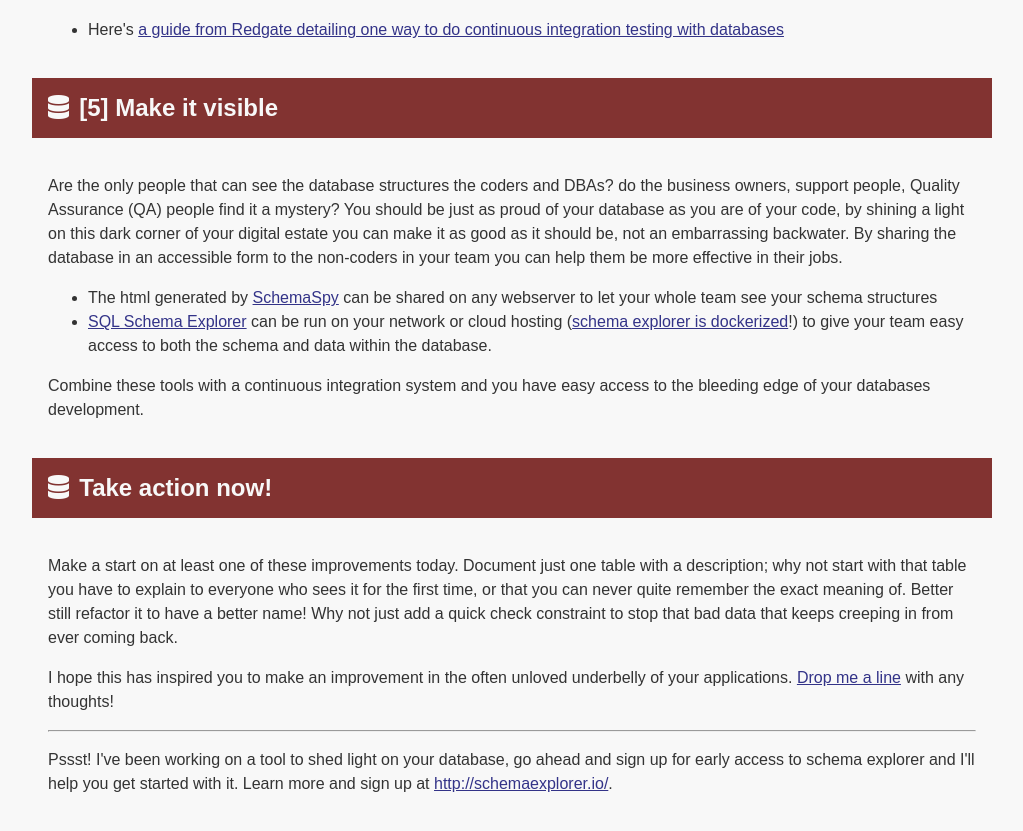
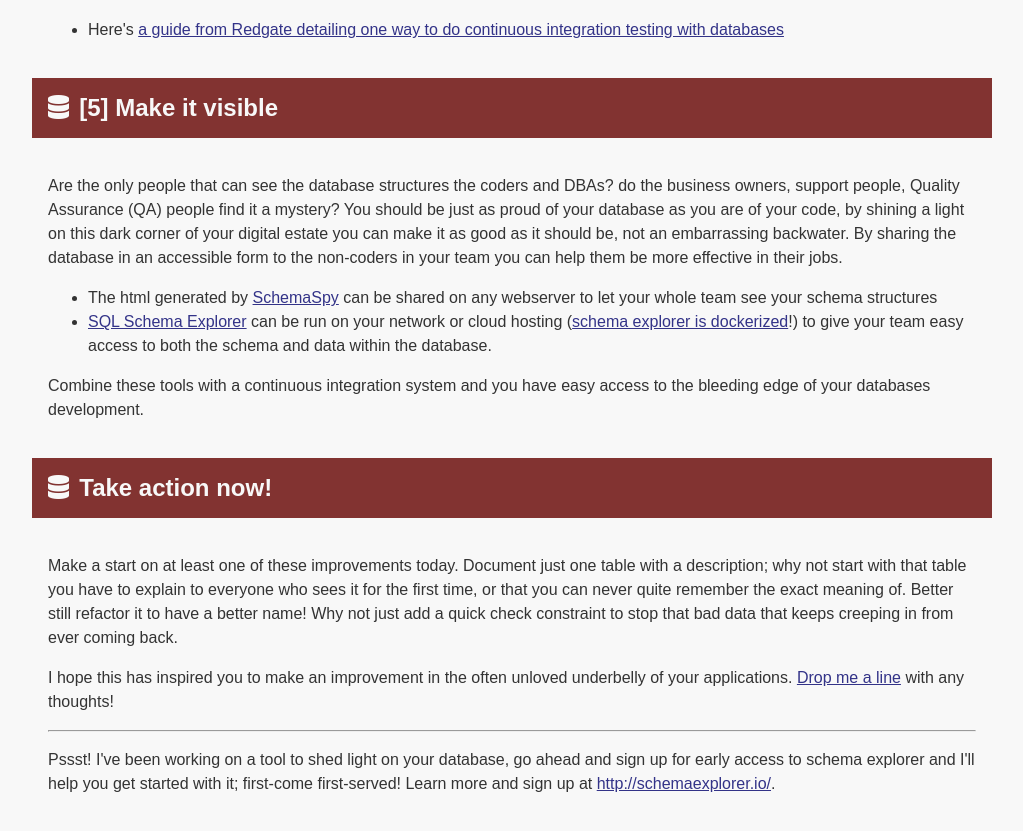
Before and after one commit to timabell/schema-explorer, a Jekyll site: the page built from articles/make-your-database-better.html, in a window 1280 px wide and 900 px high, scrolled down 1483 px. Shown: the top 831 px of the window, without its empty margins (128-1151 px from the left). Built offline with Jekyll 4.4.1, drawn with Linux system fonts in a browser that asks for light colours; nearby versions of some CDN libraries.

Commit message:
First come first served

```diff
--- a/_layouts/default.html
+++ b/_layouts/default.html
@@ -27,14 +27,15 @@
 
 	{{content}}
 
-	<footer>
-	  <hr/>
+<footer>
+
+<hr/>
 <p>Pssst! I've been working on a tool to shed light on your database, go ahead
   and sign up for early access to schema explorer and I'll help you get started
-  with it. Learn more and sign up at <a href="http://schemaexplorer.io/">http://schemaexplorer.io/</a>.</p>
+  with it; first-come first-served! Learn more and sign up at
+  <a href="http://schemaexplorer.io/">http://schemaexplorer.io/</a>.</p>
 
-
-	</footer>
+</footer>
 
 <div class="drip-gap">&nbsp;<br/>&nbsp;<br/>&nbsp;<br/></div>
 <!-- Drip -->
```
